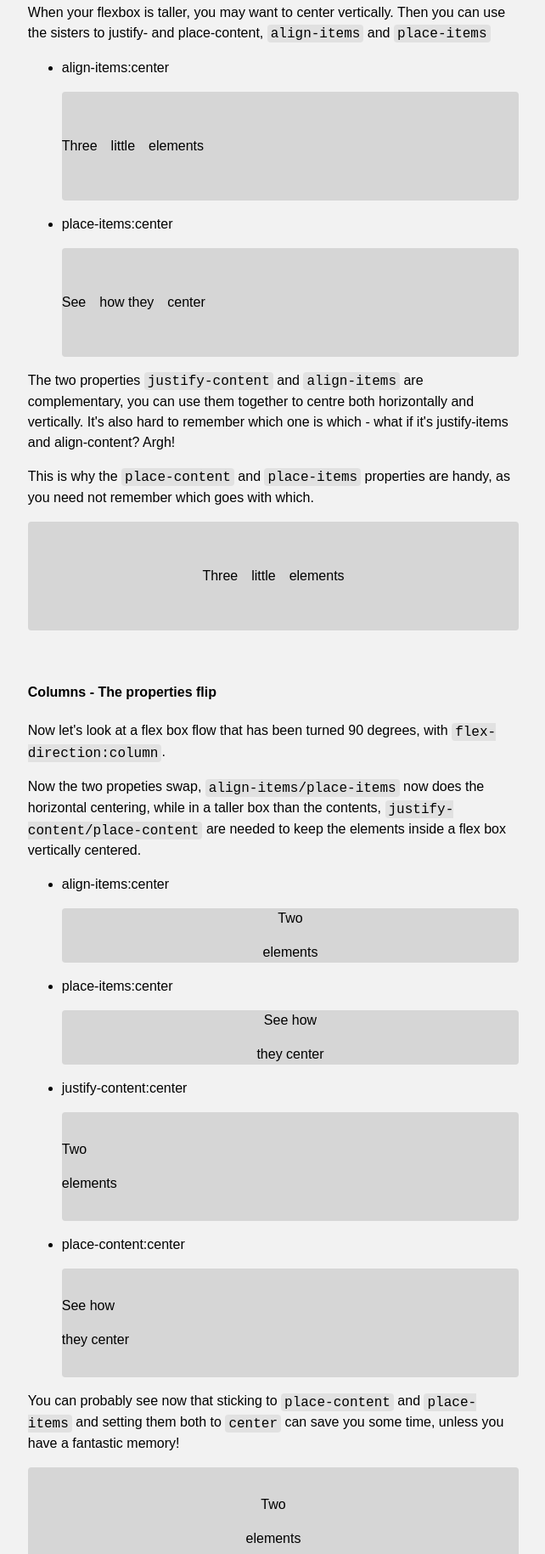
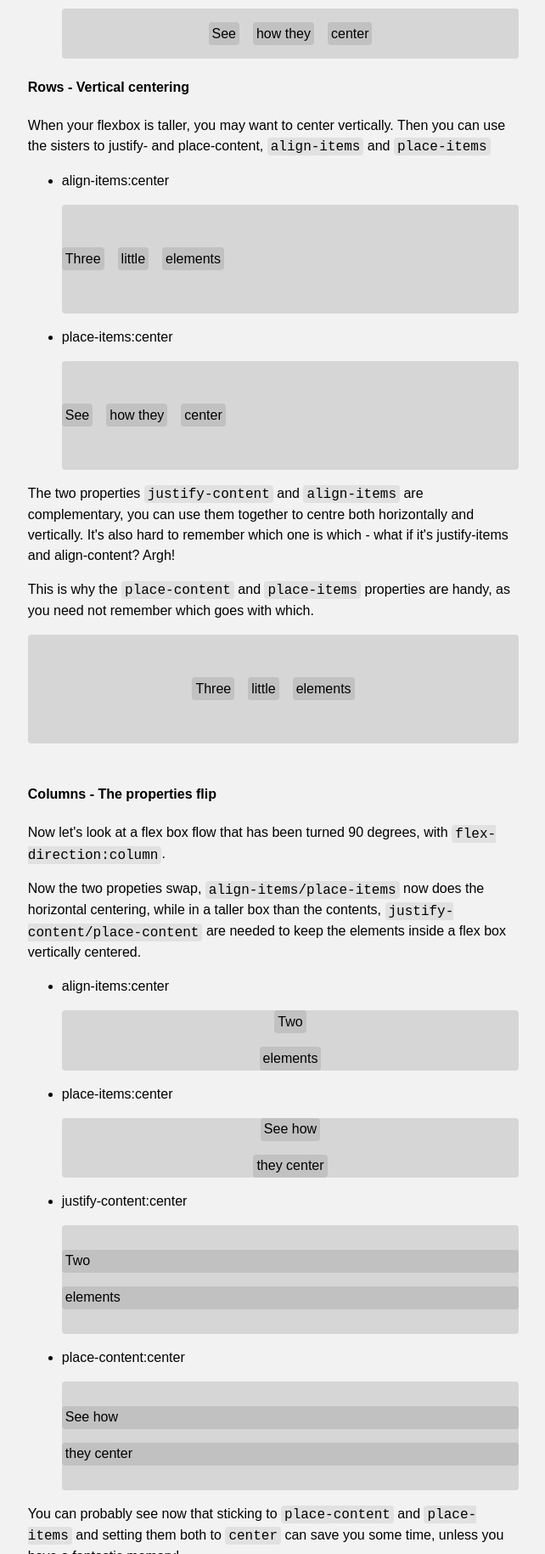
Before and after one commit to sarajw/centering, a plain HTML site: page index.html in a window 1280 px wide. Shown: the part 971-2800 px from the top of the page at 85% size, without its empty margins (318-960 px from the left). Drawn offline with Linux system fonts and the light colour scheme.

Commit message:
minor formatting & content update

```diff
--- a/index.html
+++ b/index.html
@@ -17,11 +17,11 @@
         }
 
         :not([style], [parstyle]) > :is([style], [parstyle]):hover {
-            outline: 1px cornflowerblue dashed;
+            outline: 2px cornflowerblue dashed;
         }
 
         :is([style], [parstyle]) > :is([style], [parstyle]):hover {
-            outline: 1px magenta dashed;
+            outline: 2px magenta dashed;
         }
 
         footer, :is([style], [parstyle]):hover::after {
@@ -82,6 +82,10 @@
             padding-block-end: 5rem;
         }
 
+        section, article {
+            margin-block-end: 3rem;
+        }
+
         h1 {margin:0}
 
         ul li {
@@ -100,6 +104,11 @@
             display: flex;
             gap: 1rem;
             background-color: hsla(0 0% 50% / 0.25);
+            border-radius: 0.25rem;
+        }
+        .flex p {
+            background-color: hsla(0 0% 50% / 0.25);
+            padding: 0.1rem 0.25rem;
             border-radius: 0.25rem;
         }
         .taller {height:8rem}
@@ -125,90 +134,97 @@
                 <li>If you know how to use the dev tools in your browser, do explore :)</li>
             </ul>
         </section>
-        <br />
         <section title="flex and grid">
             <h2 style="text-align:center">Flex and Grid</h2>
+            <p>A little real talk first - flex and grid are a lot when you first come across them!</p>
+            <p>To get acquainted with these layout-building CSS tools, I recommend these two <a href="https://css-tricks.com/">CSS-Tricks</a> guides:</p>
+            <ul>
+                <li><a href="https://css-tricks.com/snippets/css/a-guide-to-flexbox/">A Complete Guide to Flexbox</a></li>
+                <li><a href="https://css-tricks.com/snippets/css/complete-guide-grid/">A Complete Guide to Grid</a></li>
+            </ul>
             <h3>Flex</h3>
+            <article title="flex rows">
                 <h4>Rows - Horizontal centering</h4>
                 <p>Below is a simple flex container (which defaults to rows, not columns), declared with just <code>display:flex</code> and <code>gap:1rem</code>.</p>
                 <p>There are two properties you can use to get stuff to center horizontally in the default horizontal flex box:</p>
                 <ul>
                     <li>justify-content: center
-                    <article style="justify-content:center" class="flex">
+                        <div style="justify-content:center" class="flex">
                             <p>Three</p>
                             <p>little</p>
                             <p>elements</p>
-                    </article>
+                        </div>
                     </li>
                     <li>place-content: center
-                    <article style="place-content:center" class="flex">
+                        <div style="place-content:center" class="flex">
                             <p>See</p>
                             <p>how they</p>
                             <p>center</p>
-                    </article>
+                        </div>
                     </li>
                 </ul>
-            <br />
                 <h4>Rows - Vertical centering</h4>
                 <p>When your flexbox is taller, you may want to center vertically. Then you can use the sisters to justify- and place-content, <code>align-items</code> and <code>place-items</code></p>
                 <ul>
                     <li>align-items:center
-                    <article style="align-items:center" class="flex taller">
+                        <div style="align-items:center" class="flex taller">
                             <p>Three</p>
                             <p>little</p>
                             <p>elements</p>
-                    </article>
+                        </div>
                     </li>
                     <li>place-items:center
-                    <article style="place-items:center" class="flex taller">
+                        <div style="place-items:center" class="flex taller">
                             <p>See</p>
                             <p>how they</p>
                             <p>center</p>
-                    </article>
+                        </div>
                     </li>
                 </ul>
                 <p>The two properties <code>justify-content</code> and <code>align-items</code> are complementary, you can use them together to centre both horizontally and vertically. It's also hard to remember which one is which - what if it's justify-items and align-content? Argh!</p>
                 <p>This is why the <code>place-content</code> and <code>place-items</code> properties are handy, as you need not remember which goes with which.</p>
-            <article style="place-content:center; place-items:center" class="flex taller">
+                <div style="place-content:center; place-items:center" class="flex taller">
                     <p>Three</p>
                     <p>little</p>
                     <p>elements</p>
+                </div>
             </article>
-            <br />
+            <article title="flex columns">
                 <h4>Columns - The properties flip</h4>
                 <p>Now let's look at a flex box flow that has been turned 90 degrees, with <code>flex-direction:column</code>.</p>
                 <p>Now the two propeties swap, <code>align-items/place-items</code> now does the horizontal centering, while in a taller box than the contents, <code>justify-content/place-content</code> are needed to keep the elements inside a flex box vertically centered.</p>
 
                 <ul>
                     <li>align-items:center
-                    <article style="align-items:center" class="flex column">
+                        <div style="align-items:center" class="flex column">
                             <p>Two</p>
                             <p>elements</p>
-                    </article>
+                        </div>
                     </li>
                     <li>place-items:center
-                    <article style="place-items:center" class="flex column">
+                        <div style="place-items:center" class="flex column">
                             <p>See how</p>
                             <p>they center</p>
-                    </article>
+                        </div>
                     </li>
                     <li>justify-content:center
-                    <article style="justify-content:center" class="flex column taller">
+                        <div style="justify-content:center" class="flex column taller">
                             <p>Two</p>
                             <p>elements</p>
-                    </article>
+                        </div>
                     </li>
                     <li>place-content:center
-                    <article style="place-content:center" class="flex column taller">
+                        <div style="place-content:center" class="flex column taller">
                             <p>See how</p>
                             <p>they center</p>
-                    </article>
+                        </div>
                     </li>
                 </ul>
                 <p>You can probably see now that sticking to <code>place-content</code> and <code>place-items</code> and setting them both to <code>center</code> can save you some time, unless you have a fantastic memory!</p>
-            <article style="place-items:center; place-content:center" class="flex column taller">
+                <div style="place-items:center; place-content:center" class="flex column taller">
                     <p>Two</p>
                     <p>elements</p>
+                </div>
             </article>
 
         </section>
```
Lines whose indentation alone changed are shown as unchanged.
